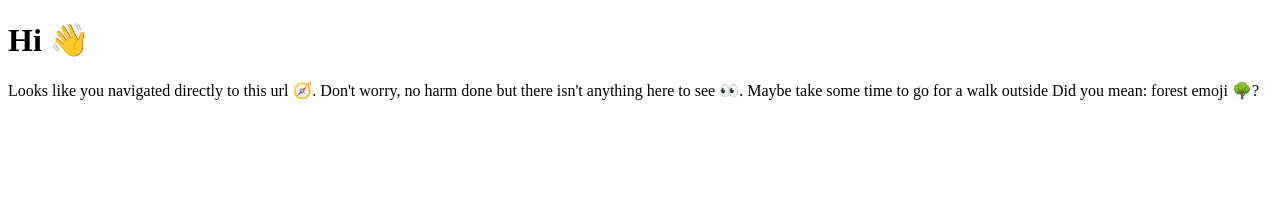
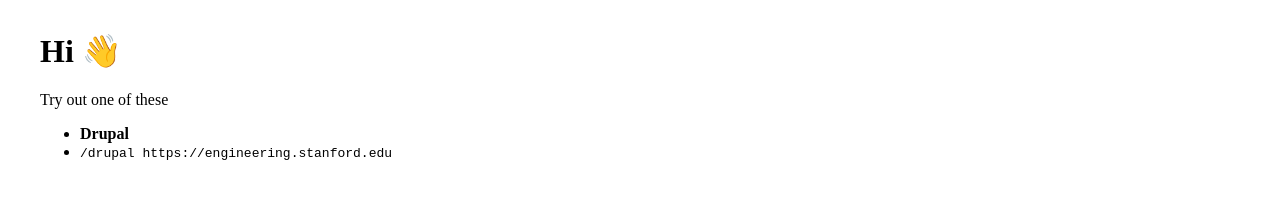
Before and after one commit to sherakama/slack-commands, a website: page public/index.html in a window 1280 px wide. Drawn offline with Linux system fonts and the light colour scheme.

Commit message:
fixup! start.

```diff
--- a/public/index.html
+++ b/public/index.html
@@ -3,10 +3,16 @@
 <head>
   <meta charset="UTF-8">
   <meta name="viewport" content="width=device-width, initial-scale=1.0">
-  <title>Stanford Asset CDN</title>
+  <title>Custom Slack Commands</title>
 </head>
 <body>
-  <h1>Hi 👋</h1>
-  <p>Looks like you navigated directly to this url 🧭. Don't worry, no harm done but there isn't anything here to see 👀. Maybe take some time to go for a walk outside Did you mean: forest emoji 🌳?</p>
+  <div style="margin: 2em auto; max-width: 1500px; padding: 0em 2em">
+    <h1>Hi 👋</h1>
+    <p>Try out one of these</p>
+    <ul>
+      <li><strong>Drupal</strong></li>
+      <li><code>/drupal https://engineering.stanford.edu</code></li>
+    </ul>
+  </div>
 </body>
 </html>
```
Also changed, not shown: lambda/drupal/drupal.js (added, +44 -0 lines), package.json (added, +31 -0 lines), README.md, netlify.toml, 3 other files.
